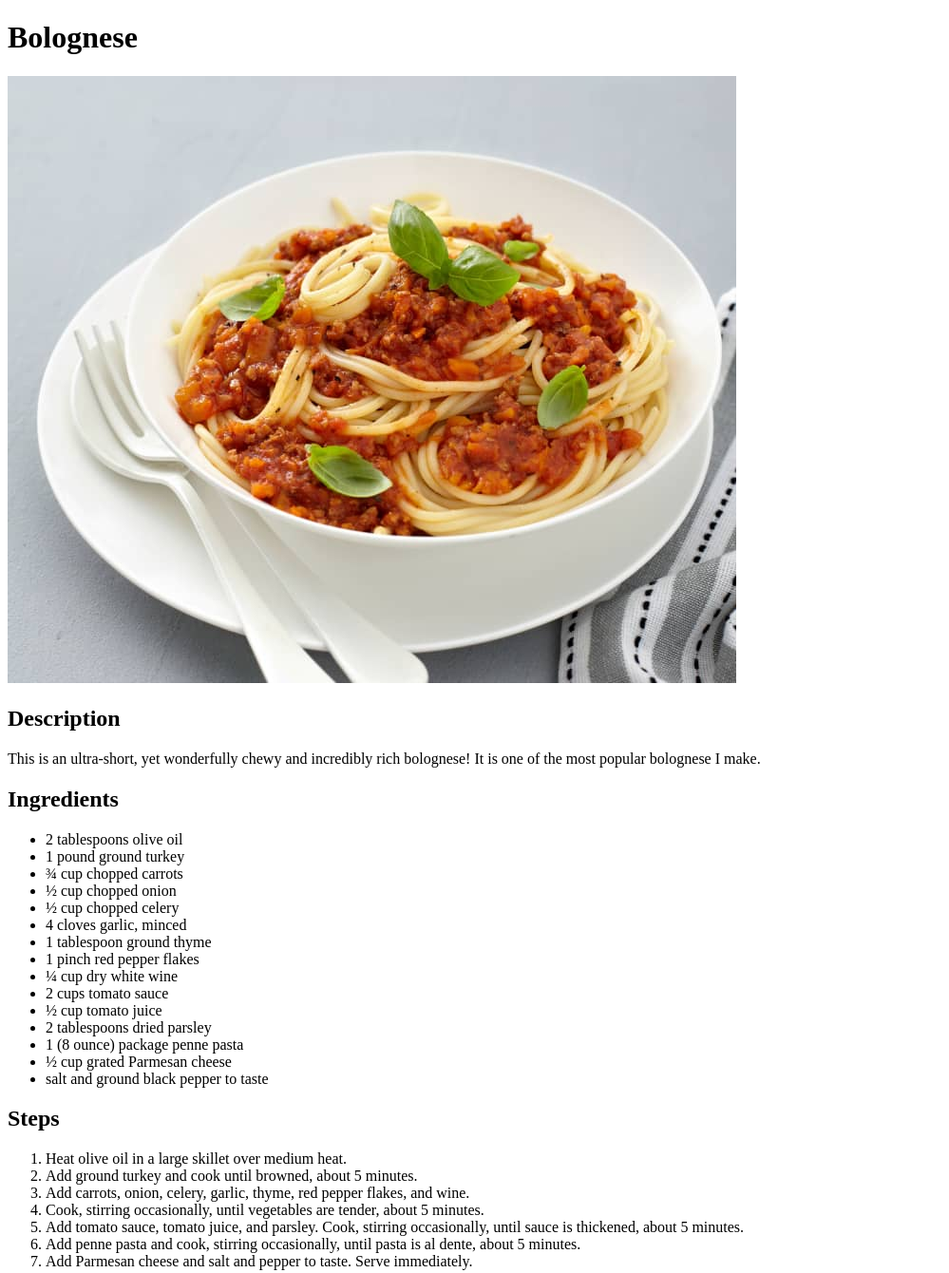
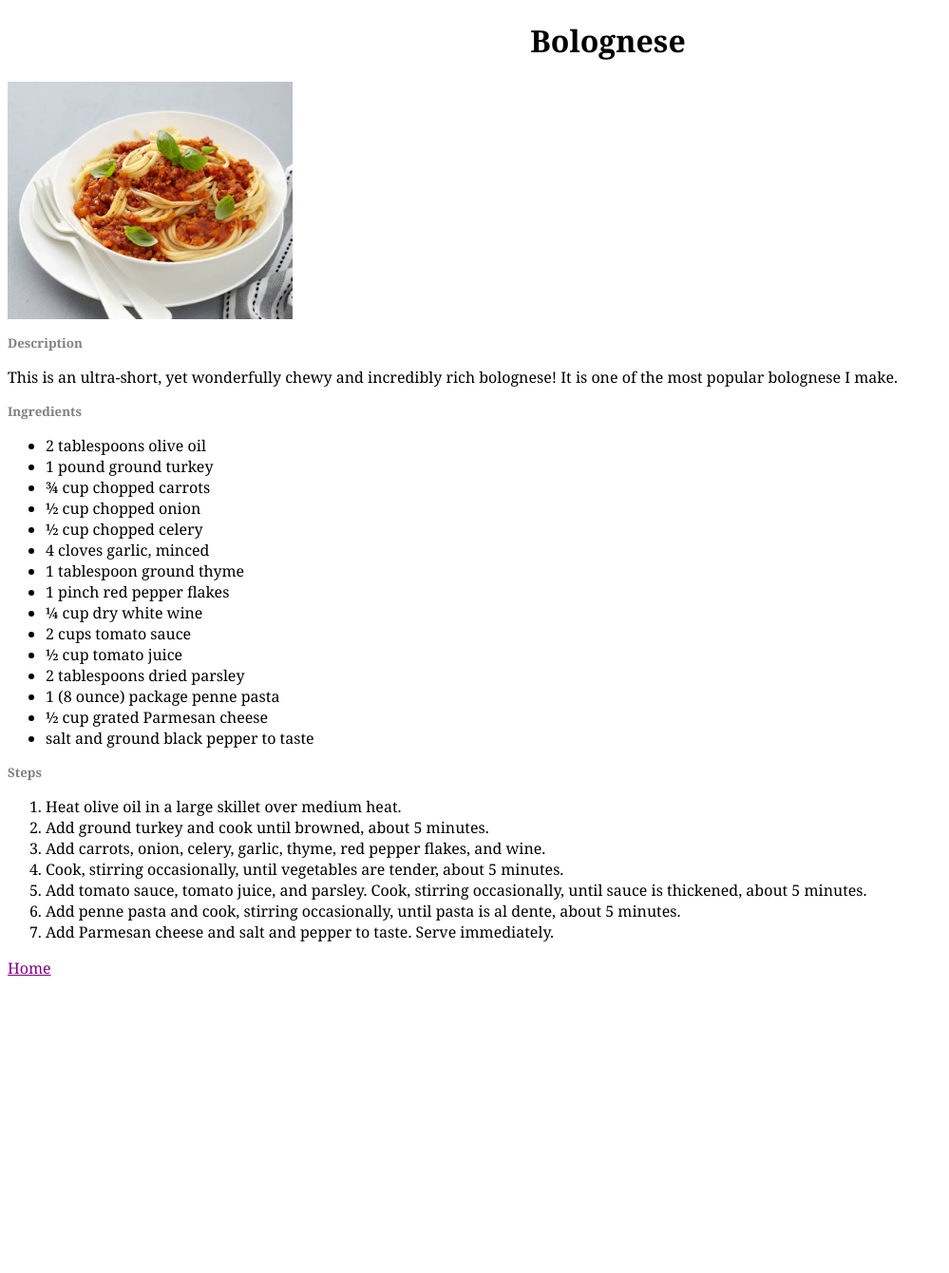
Before and after one commit to Munegu/odin-recipes, a plain HTML site: page recipes/bolognese.html in a window 1280 px wide. Shown: the top 1340 px of the page at 95% size, without its empty margins (0-999 px from the left). After the commit the page ends 1038 px from the top, so only its background shows below. Drawn offline with Linux system fonts and the light colour scheme.

Commit message:
first style

```diff
--- a/recipes/bolognese.html
+++ b/recipes/bolognese.html
@@ -3,16 +3,17 @@
 <head>
     <meta charset="UTF-8">
     <title>Bolognese</title>
+    <link rel="stylesheet" href="../styles/styles.css">
 </head>
 <body>
-    <h1>Bolognese</h1>
+    <h1 class="title primary">Bolognese</h1>
     <img src="./images/bolognese.jpeg" alt="bolognese">
 
-    <h2>Description</h2>
+    <h2 class="title secondary">Description</h2>
     <p>This is an ultra-short, yet wonderfully chewy and incredibly rich bolognese!
          It is one of the most popular bolognese I make.</p>
 
-    <h2>Ingredients</h2>
+    <h2 class="title secondary">Ingredients</h2>
     <ul>
         <li>2 tablespoons olive oil</li>
         <li>1 pound ground turkey</li>
@@ -31,7 +32,7 @@
         <li>salt and ground black pepper to taste</li>
     </ul>
 
-    <h2>Steps</h2>
+    <h2 class="title secondary">Steps</h2>
     <ol>
         <li>Heat olive oil in a large skillet over medium heat.</li>
         <li>Add ground turkey and cook until browned, about 5 minutes.</li>
@@ -42,7 +43,7 @@
         <li>Add Parmesan cheese and salt and pepper to taste. Serve immediately.</li>
     </ol>
 
-    <a href="../index.html">Home</a>
+    <a class="home" href="../index.html">Home</a>
 
 
 </body>
--- /dev/null
+++ b/styles/styles.css
@@ -0,0 +1,25 @@
+* {
+    font-family: Georgia, 'Times New Roman', Times, serif;
+}
+
+.title {
+    font-weight: bold;
+}
+
+.title.primary {
+    text-align: center;
+}
+
+.title.secondary {
+    font-size: smaller;
+    color: grey;
+}
+
+img {
+  height: auto;
+  width: 300px;
+}
+
+.home {
+    color: purple;
+}
```
Also changed, not shown: index.html (+9 -4 lines), recipes/cookies.html (+6 -5 lines), recipes/fajitas.html (+6 -5 lines).
